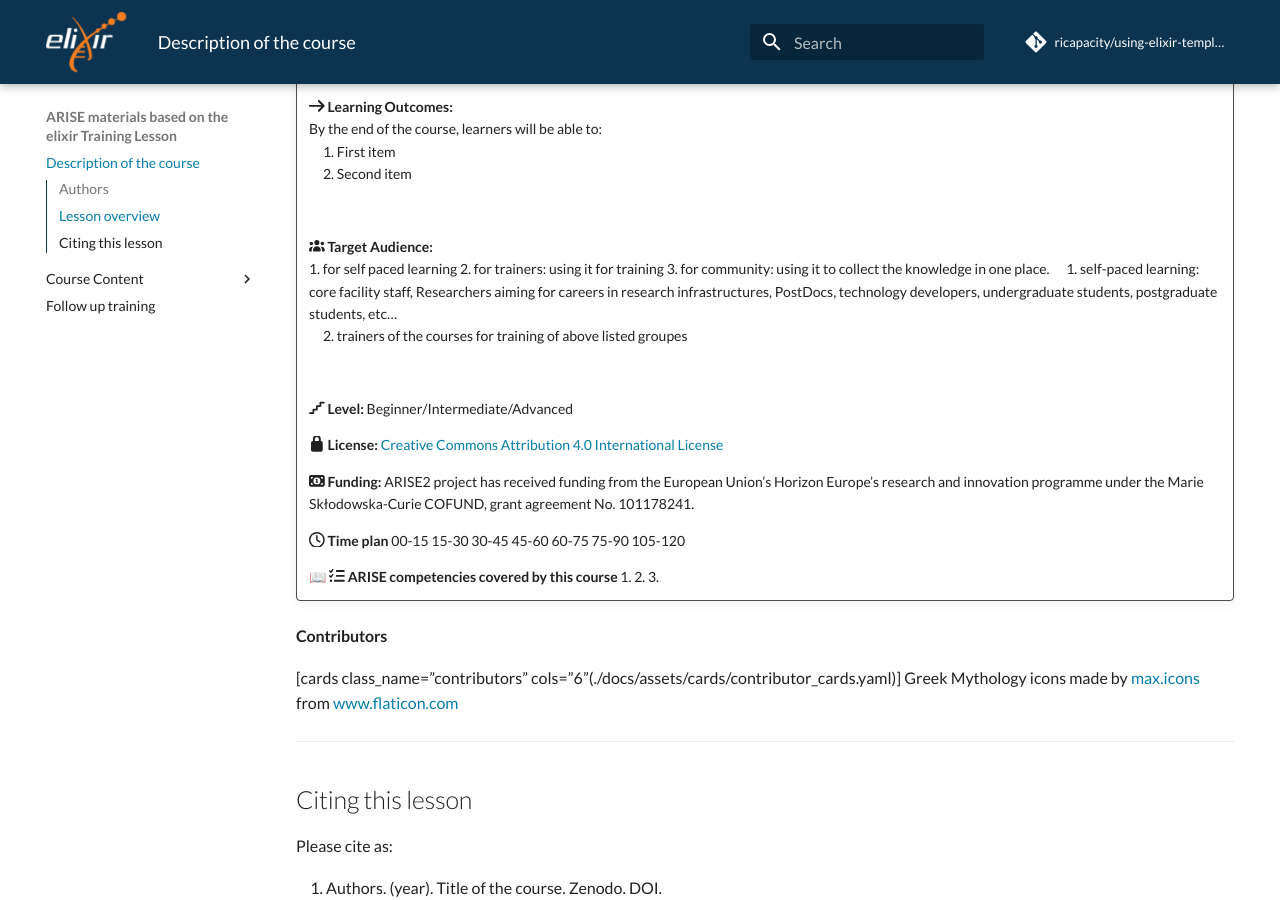
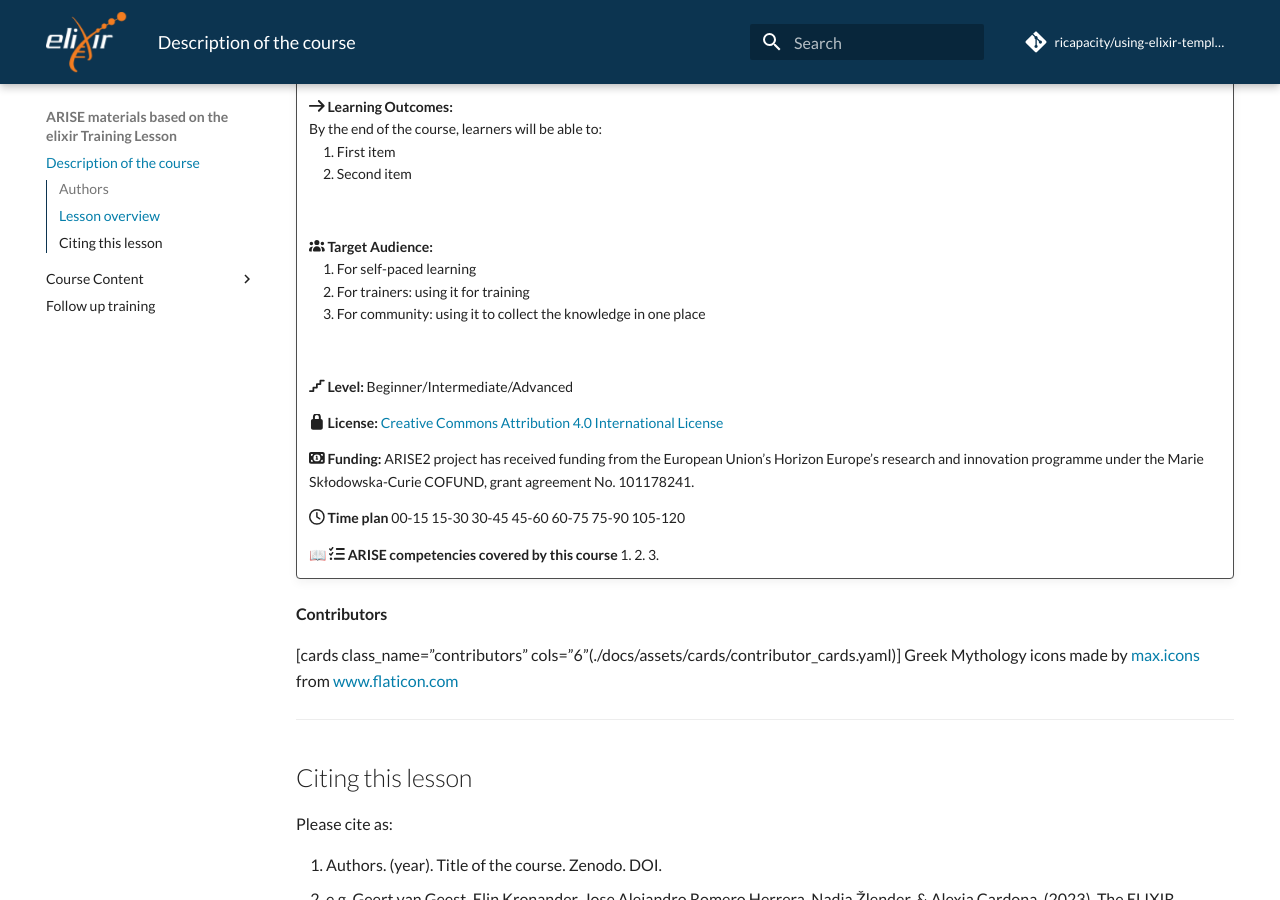
Before and after one commit to RIcapacity/using-elixir-template, an MkDocs documentation site: the page built from docs/index.md, in a window 1280 px wide and 900 px high, scrolled down 697 px. Built offline with MkDocs 1.6.1 and Material for MkDocs 9.7.7, drawn with Linux system fonts in a browser that asks for light colours.

Commit message:
Revise target audience descriptions in index.md
Updated target audience section for clarity and formatting.

```diff
--- a/docs/index.md
+++ b/docs/index.md
@@ -31,11 +31,9 @@
     </br>
 
     :fontawesome-solid-users: **Target Audience:**
-        1. for self paced learning
-        2. for trainers: using it for training
-        3. for community: using it to collect the knowledge in one place.
-        &emsp;1. self-paced learning: core facility staff, Researchers aiming for careers in research infrastructures, PostDocs, technology developers, undergraduate students, postgraduate students, etc...
-        &emsp;2. trainers of the courses for training of above listed groupes
+    &emsp;1. For self-paced learning
+    &emsp;2. For trainers: using it for training
+    &emsp;3. For community: using it to collect the knowledge in one place
 
 
     </br>
```
